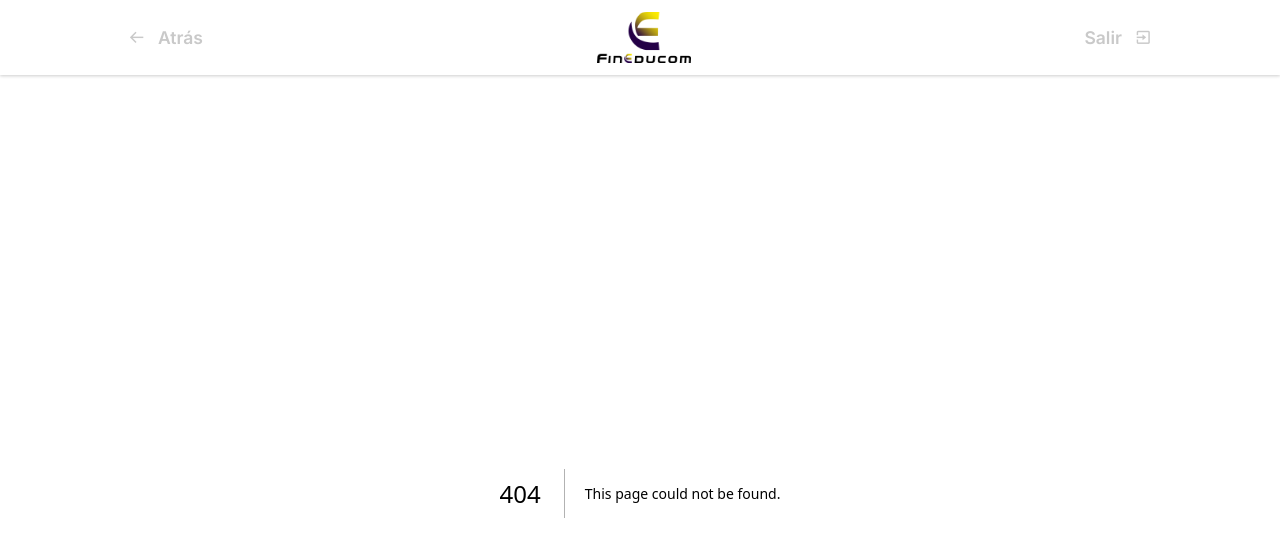
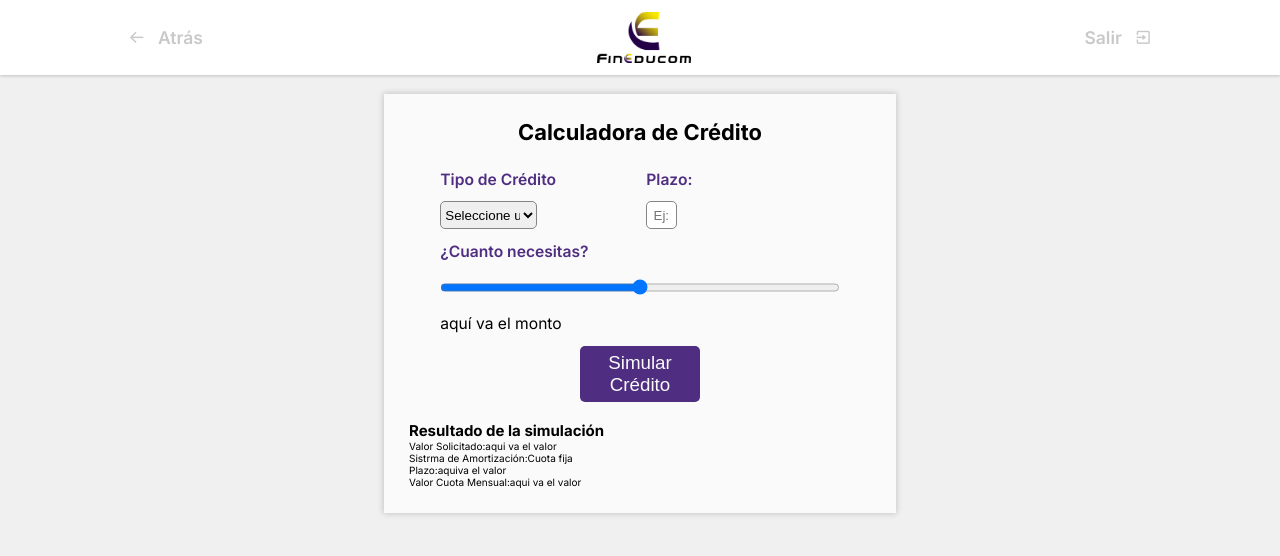
Before and after one commit to Fineducom/Simulador-de-credito, a Next.js app: page /simulador in a window 1280 px wide. Before the commit this address had no page. Shown: the top 556 px of the page. Built offline with nearby package versions, Linux system fonts and the light colour scheme.

Commit message:
agrigando simulador

```diff
--- /dev/null
+++ b/src/app/simulador/Formulario/formulario.scss
@@ -0,0 +1,75 @@
+$color-1: #4f2d81;
+$color-2: #fafafa;
+$color-3: #3f3f3f;
+$color-4: #858585;
+$color-5: #ffde20;
+$titulo: 2.1875rem;
+$texto-1: 1.75rem;
+$texto-2: 1.25rem;
+$letter-spacing: 0.0625rem;
+
+.formulario {
+  display: grid;
+  grid-template-columns: repeat(2, 1fr);
+  place-items: center;
+  gap: 1.25rem;
+  padding: 0 3.125rem;
+  margin-bottom: 1.875rem;
+  &__range,
+  &__btn-simular {
+    grid-column: span 2;
+  }
+  &__grupo {
+    display: flex;
+    flex-direction: column;
+    gap: 1.25rem;
+    width: 100%;
+    &-label {
+      font-size: 1.5625rem;
+      font-weight: 600;
+      color: $color-1;
+    }
+    &-input {
+      height: 2.8125rem;
+      line-height: 2.8125rem;
+      padding: 0.625rem;
+      border: solid 0.125rem $color-4;
+      border-radius: 0.5rem;
+      &--modifire {
+        width: 16%;
+      }
+      &:focus {
+        outline: none;
+        border: solid 0.125rem $color-1;
+        box-shadow: 0rem 0rem 0.625rem 0.125rem rgba(0, 0, 0, 0.5);
+      }
+    }
+    &-span {
+      font-size: 1.5625rem;
+    }
+    &-select {
+      height: 2.8125rem;
+      line-height: 2.8125rem;
+      border-radius: 0.5rem;
+      width: 50%;
+      border: solid 0.125rem $color-4;
+      &:focus {
+        border: solid 0.125rem $color-1;
+      }
+    }
+  }
+  &__btn-simular {
+    padding: 0.625rem 1.875rem;
+    width: 30%;
+    background-color: $color-1;
+    color: $color-2;
+    border: none;
+    border-radius: 0.5rem;
+    font-size: 1.875rem;
+    transition: all 0.3s ease;
+    &:hover {
+      box-shadow: 0rem 0rem 0.625rem 0.125rem rgba(0, 0, 0, 0.5);
+      transition: all 0.3s ease;
+    }
+  }
+}
--- /dev/null
+++ b/src/app/simulador/Formulario/page.jsx
@@ -0,0 +1,47 @@
+"use client";
+import "./formulario.scss";
+export default function Formulario() {
+  return (
+    <>
+      <form className="formulario">
+        <div className="formulario__grupo">
+          <label className="formulario__grupo-label">Tipo de Crédito</label>
+          <select className="formulario__grupo-select">
+            <option value="">Seleccione una opcion</option>
+            <option value="Salga del huego">Salga del Hueco</option>
+            <option value="Despegue">Despegue</option>
+            <option value="Creciendo">Creciendo</option>
+            <option value="Te Apoyamos">Te Apoyamos</option>
+          </select>
+        </div>
+        <div className="formulario__grupo">
+          <label htmlFor="plazo" className="formulario__grupo-label">
+            Plazo:
+          </label>
+          <input
+            type="text"
+            name="palzo"
+            id="plazo"
+            placeholder="Ej: 6"
+            className="formulario__grupo-input formulario__grupo-input--modifire"
+          />
+        </div>
+        <div className="formulario__grupo formulario__range">
+          <label htmlFor="monto" className="formulario__grupo-label">
+            ¿Cuanto necesitas?
+          </label>
+          <input
+            type="range"
+            name="monto"
+            id="monto"
+            className="formulario__grupo-input formulario__grupo-input--range"
+          />
+          <span className="formulario__grupo-span">aquí va el monto</span>
+        </div>
+        <button type="submit" className="formulario__btn-simular">
+          Simular Crédito
+        </button>
+      </form>
+    </>
+  );
+}
--- /dev/null
+++ b/src/app/simulador/page.jsx
@@ -0,0 +1,33 @@
+import Formulario from "./Formulario/page";
+import "./simulador.scss";
+export default function page() {
+  return (
+    <>
+      <div className="contenedor">
+        <header className="encabezado">
+          <h1 className="encabezado__titulo">Calculadora de Crédito</h1>
+        </header>
+        <section className="main">
+          <Formulario />
+        </section>
+        <main className="main">
+          <div>
+            <h2>Resultado de la simulación</h2>
+            <p>
+              Valor Solicitado:<span>aqui va el valor</span>
+            </p>
+            <p>
+              Sistrma de Amortización:<span>Cuota fija</span>
+            </p>
+            <p>
+              Plazo:<span>aquiva el valor</span>
+            </p>
+            <p>
+              Valor Cuota Mensual:<span>aqui va el valor</span>
+            </p>
+          </div>
+        </main>
+      </div>
+    </>
+  );
+}
--- /dev/null
+++ b/src/app/simulador/simulador.scss
@@ -0,0 +1,24 @@
+$color-1: #4f2d81;
+$color-2: #fafafa;
+$color-3: #3f3f3f;
+$color-4: #858585;
+$color-5: #ffde20;
+$titulo: 2.1875rem;
+$texto-1: 1.75rem;
+$texto-2: 1.25rem;
+$letter-spacing: 0.0625rem;
+.contenedor {
+  width: 40%;
+  margin: 0 auto;
+  background-color: $color-2;
+  padding: 2.5rem;
+  box-shadow: 0rem 0rem 0.625rem 0.125rem rgba(0, 0, 0, 0.2);
+}
+.encabezado {
+  margin-bottom: 2.5rem;
+  &__titulo {
+    text-align: center;
+    font-size: 2.1875rem;
+    font-weight: 700;
+  }
+}
```
